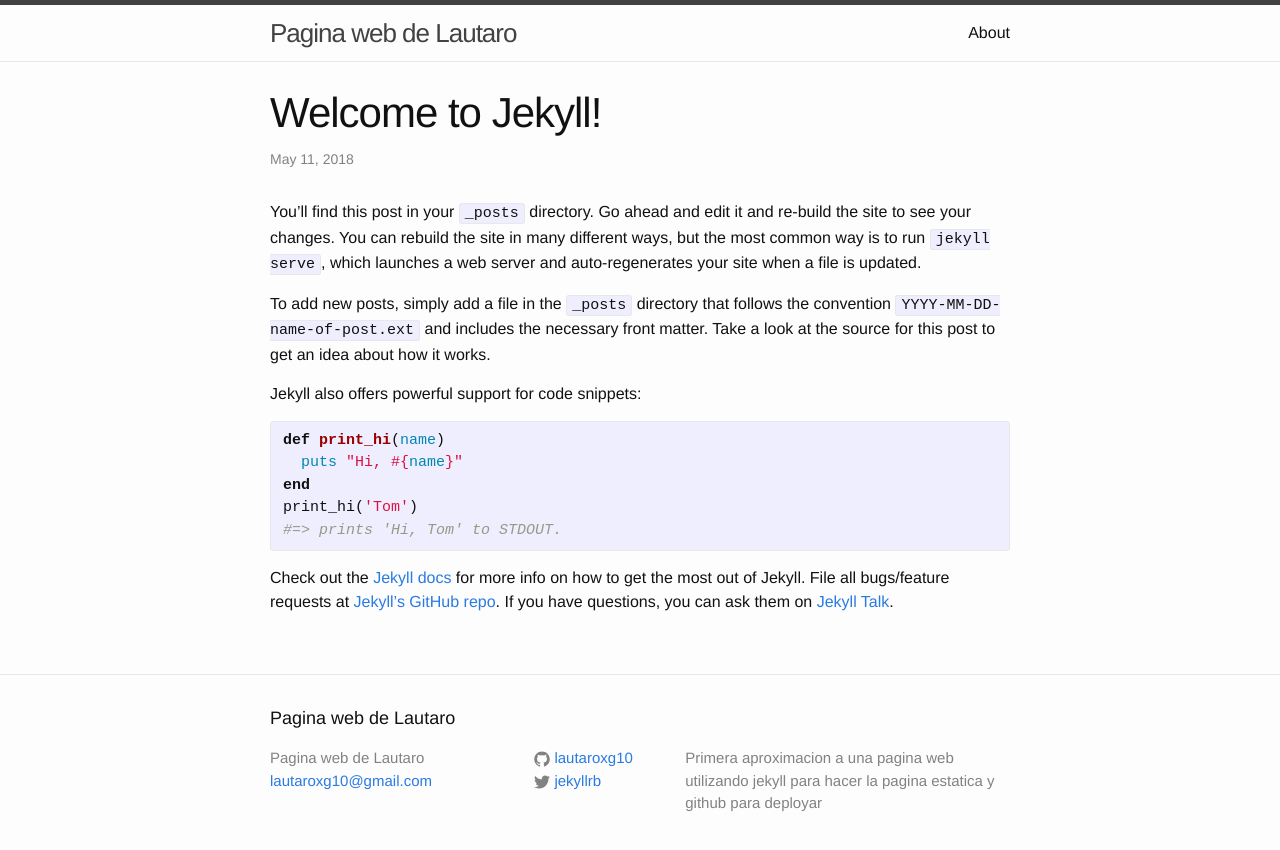
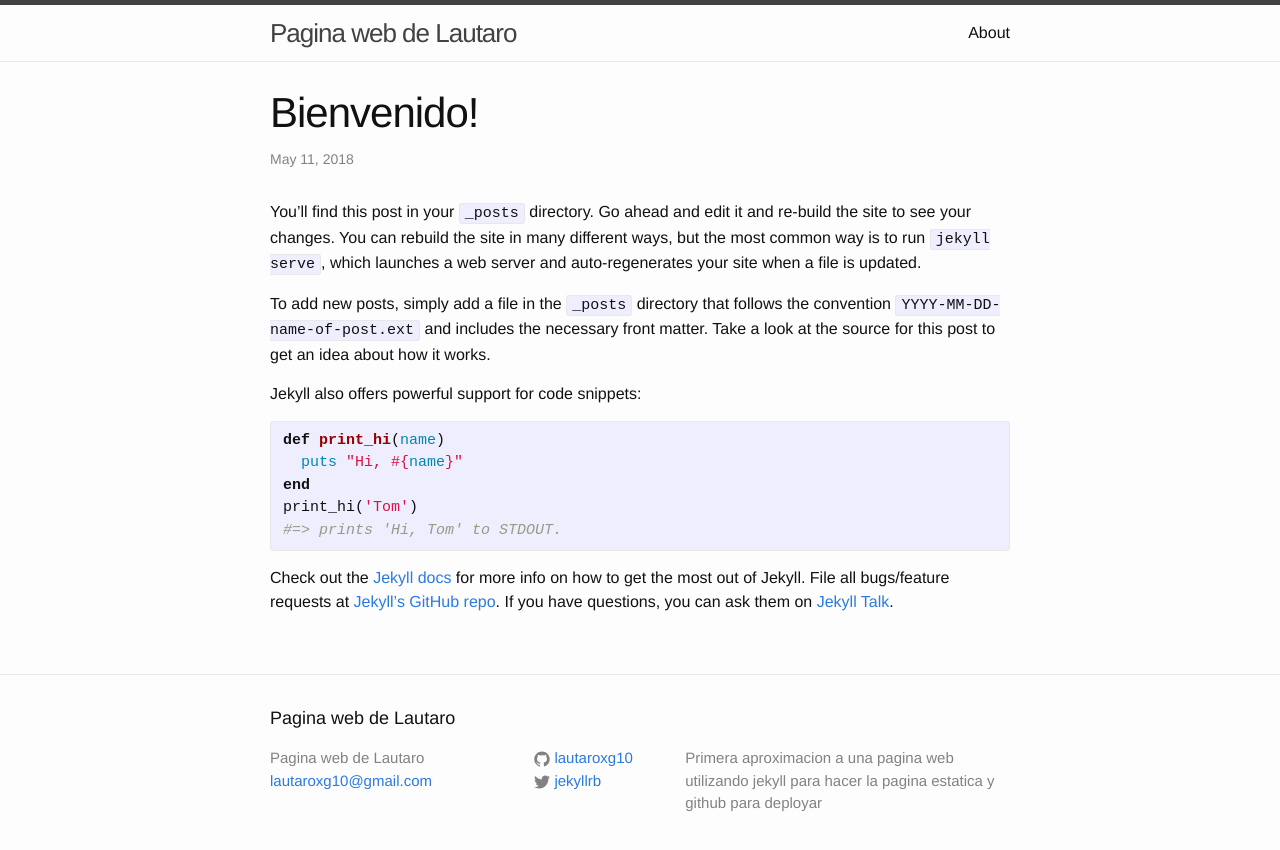
Before and after one commit to lautaroxg10/lautaroxg10.github.io, a Jekyll site: the page built from _posts/2018-05-11-welcome-to-jekyll.markdown, in a window 1280 px wide. Shown: the top 850 px of the page. Built offline with Jekyll 4.4.1, drawn with Linux system fonts in a browser that asks for light colours.

Commit message:
updated title

```diff
--- a/_posts/2018-05-11-welcome-to-jekyll.markdown
+++ b/_posts/2018-05-11-welcome-to-jekyll.markdown
@@ -1,6 +1,6 @@
 ---
 layout: post
-title:  "Welcome to Jekyll!"
+title:  "Bienvenido!"
 date:   2018-05-11 13:53:11 +0000
 categories: jekyll update
 ---
```
